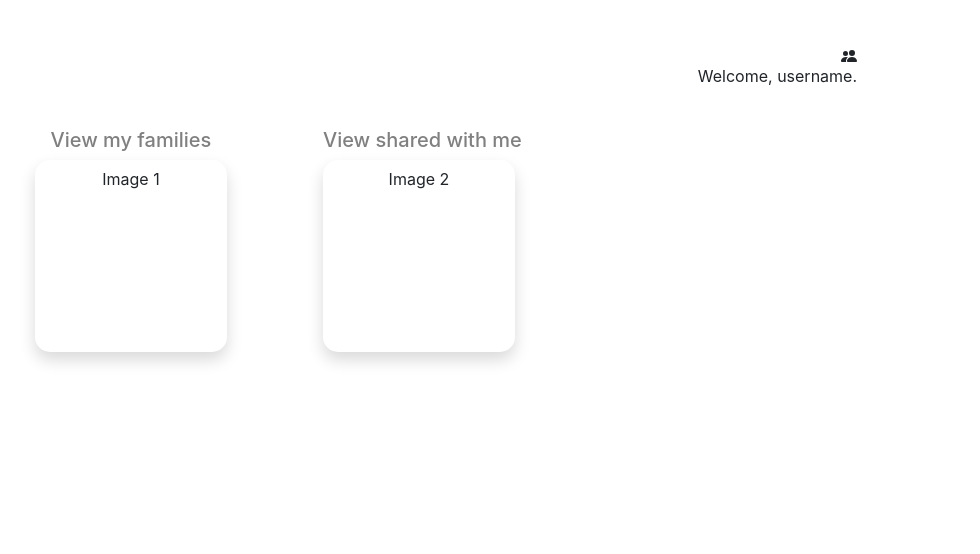
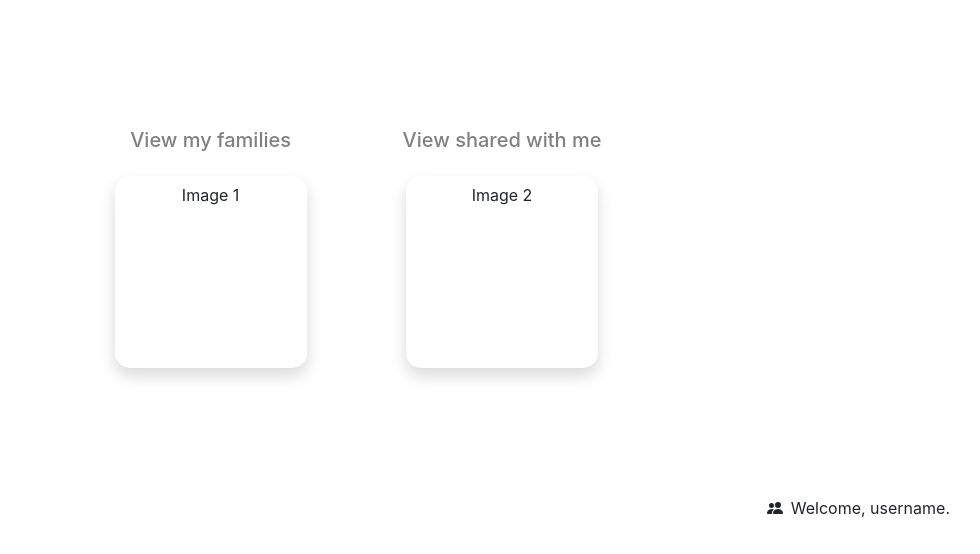
Before and after one commit to FamPassLLC/FamPass, a React app: page / in a window 1280 px wide. Shown: the top 554 px of the page, without its empty margins (282-1262 px from the left). Built offline with nearby package versions, Linux system fonts and the light colour scheme.

Commit message:
fixed welcome page

```diff
--- a/client/components/WelcomeDisplay.jsx
+++ b/client/components/WelcomeDisplay.jsx
@@ -17,21 +17,21 @@ function WelcomeDisplay() {
 
 
   return (
-    <div id="container" className='d-flex justify-content-center' style ={{margin: '10vw'}}>
+    <div id="welcomeButtons" className='d-flex justify-content-center' style ={{margin: '10vw'}}>
 
-      <div className='mx-5' id="viewMyFamilies">
-        <h5 className='d-flex justify-content-center' style={{color: 'grey'}}>View my families</h5>
+      <div className='flex-column align-item-center mx-5' id="viewMyFamilies">
+        <h5 className='text-center mb-4' style={{color: 'grey'}}>View my families</h5>
         <button
-        className='btn btn-raised shadow my-button w-xs bg-white d-flex mt-2 mx-6 justify-content-around'
+        className='btn btn-raised shadow my-button w-xs bg-white d-flex mt-2 mx-auto justify-content-around'
         style={{ width: '15vw', height: '15vw', borderRadius: '15px' }}
         > Image 1
         </button>
       </div>
 
       <div className='mx-5' id="viewSharedServices">
-      <h5 className='d-flex justify-content-center' style={{color: 'grey'}}>View shared with me</h5>
+        <h5 className='text-center mb-4' style={{color: 'grey'}}>View shared with me</h5>
         <button
-        className='btn btn-raised shadow my-button w-xs bg-white d-flex mt-2 mx-6 justify-content-around'
+        className='btn btn-raised shadow my-button w-xs bg-white d-flex mt-2 mx-auto justify-content-around'
         style={{ width: '15vw', height: '15vw', borderRadius: '15px' }}
         >Image 2
         </button>
--- a/client/components/WelcomePage.jsx
+++ b/client/components/WelcomePage.jsx
@@ -6,14 +6,14 @@ import WelcomeDisplay from './WelcomeDisplay';
 
 function WelcomePage() {
   return (
-    <div className='d-flex justify-content-center'>
+    <div >
         <WelcomeDisplay />
 
-        <div className='d-flex align-items-end flex-column mt-5'>
-            <svg xmlns="http://www.w3.org/2000/svg" width="16" height="16" fill="currentColor" class="bi bi-people-fill" viewBox="0 0 16 16">
+        <div className='d-flex justify-content-end mt-10'>
+            <svg xmlns="http://www.w3.org/2000/svg" width="16" height="16" fill="currentColor" className="bi bi-people-fill align-self-center" viewBox="0 0 16 16">
                 <path fillRule="evenodd" d="M7 14s-1 0-1-1 1-4 5-4 5 3 5 4-1 1-1 1H7zm4-6a3 3 0 1 0 0-6 3 3 0 0 0 0 6zm-5.784 6A2.238 2.238 0 0 1 5 13c0-1.355.68-2.75 1.936-3.72A6.325 6.325 0 0 0 5 9c-4 0-5 3-5 4s1 1 1 1h4.216zM4.5 8a2.5 2.5 0 1 0 0-5 2.5 2.5 0 0 0 0 5z"/>
             </svg>
-            <p>Welcome, username.</p>
+            <p className='mb-0 mr-5 ml-2'>Welcome, username.</p>
         </div>
 
     </div>
```
